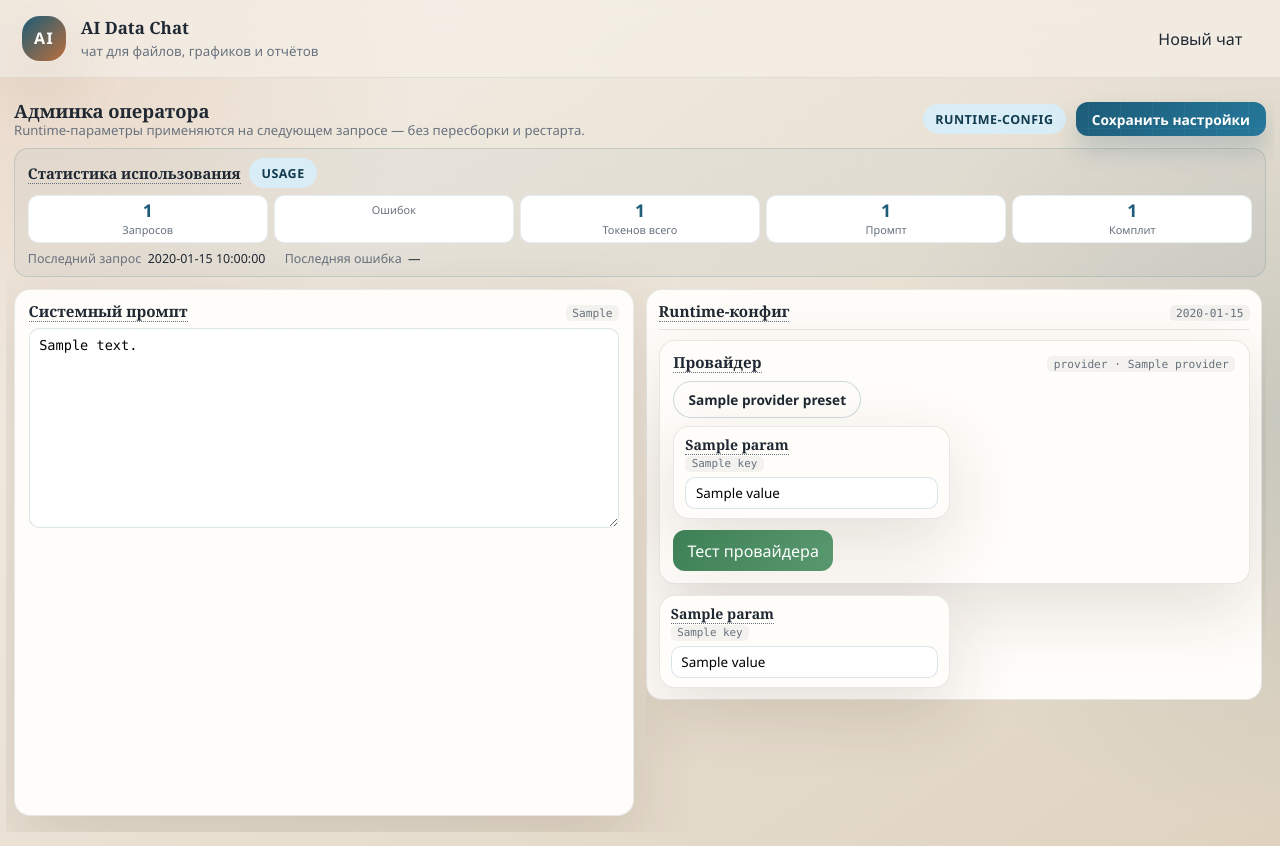
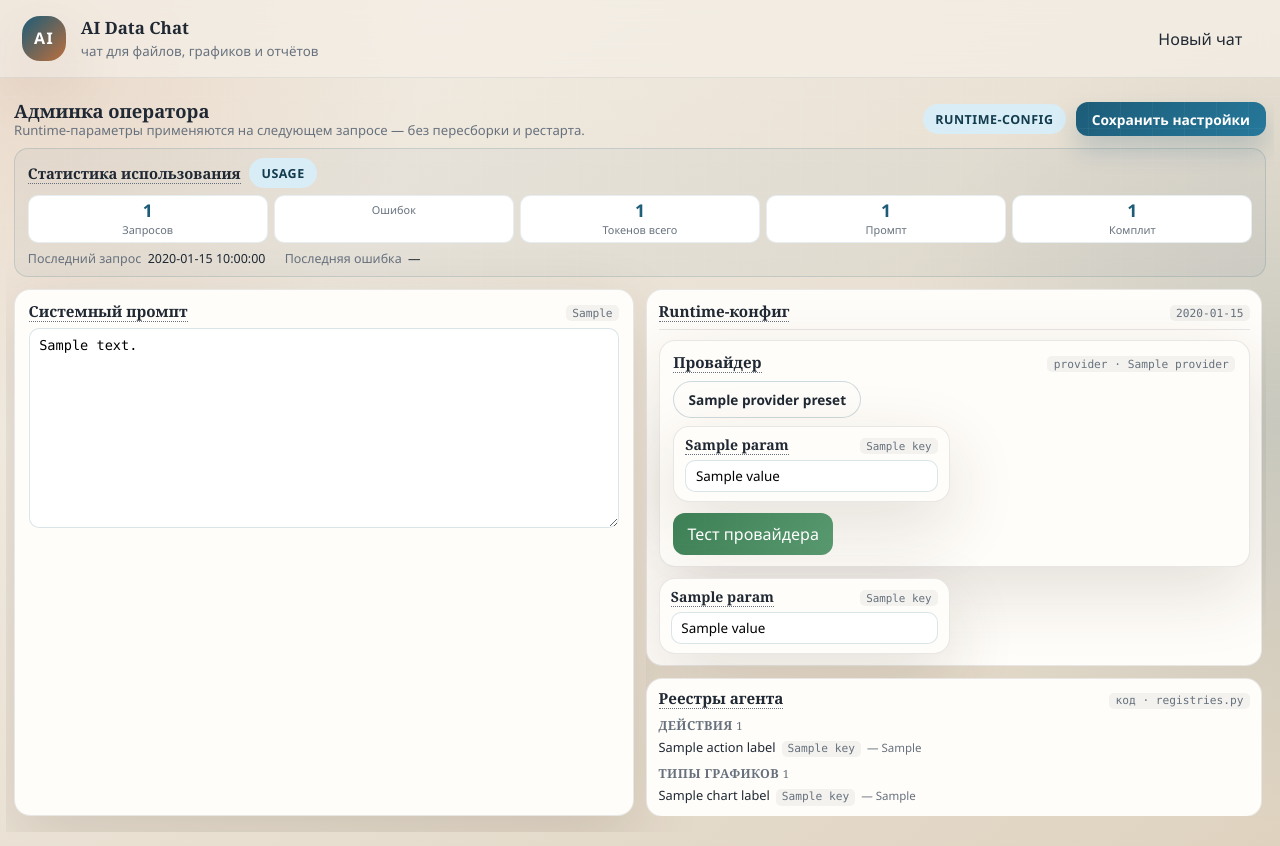
Before and after one commit to AlexLvGulyaev/ai-data-assistant, a FastAPI app: template templates/admin.html in a window 1280 px wide. Run offline with FastAPI, Linux system fonts and the light colour scheme; the template is opened without the code that fills it: most values are stand-ins (such as "Sample title", 1, 10 or a date in 2020); some libraries are stand-ins or nearby versions.

Commit message:
feat(admin): read-only agent registries section + compact one-line field heads; fix prompt height
Registries (the agent's functional core — ACTION_TYPES + CHART_TYPES with
labels/hints) were code-only in app/services/registries.py and invisible to
the operator. Added a read-only «Реестры агента» section in the right column
(under the Runtime-конфиг macro-panel) showing 5 actions + 4 chart types with
RU labels and hints — movement toward the homework goal of taking registries
out of hardcode. Full runtime-editable registry (out of hardcode) needs
generic chart rendering (Вариант 4) and is recorded as a roadmap item in
PROJECT_STATE.md Next Steps.

Compact one-line field heads: label + key now share one row (was label over
key = 2 lines) to recover ~5 vertical lines and fit the macro-panel +
registries without scroll. Long keys truncate with ellipsis; full key via
title on hover.

Fix: prompt textarea collapsed to ~1/3 panel height in <1181px windows.
Root cause — .admin-shell had min-height (not height): a flex container with
height:auto + min-height does NOT grow flex children to the min-height floor
(classic flex:1 trap), so the bounded chain broke outside the >=1181px
wide-screen media. Given .admin-shell a definite height: calc(100vh - 8rem)
makes the flex chain definite in all regimes (>=1181px media flex:1 still
grows it to page-frame). Side column now self-scrolls if content overflows.

Registries: added ACTION_TYPE_LABELS_RU / ACTION_TYPE_HINTS_RU (read-only
display labels; existing ACTION_TYPES_SET / CHART_TYPES_SET unchanged, no
pipeline regression). Cache-bust bumped to ?v=20260813c.

Co-Authored-By: Claude <noreply@anthropic.com>

```diff
--- a/static/css/styles.css
+++ b/static/css/styles.css
@@ -772,7 +772,14 @@ button,
     padding: 0.5rem 0.5rem 1rem;
     display: flex;
     flex-direction: column;
-    min-height: calc(100vh - 4rem);
+    /* ОПРЕДЕЛЁННАЯ высота (не min-height) — критично для flex-цепочки:
+       flex-контейнер с height:auto + min-height НЕ растит flex-children до
+       пола min-height (классическая ловушка), и textarea промпта коллапсирует
+       в ~1/3 панели в режимах <1181px, где page-frame — обычный блок. С
+       определённым height flex:1 form → layout → card → textarea транслирует
+       высоту корректно во ВСЕХ режимах. В ≥1181px media flex:1 1 auto всё
+       равно растит оболочку до page-frame (height служит flex-basis). */
+    height: calc(100vh - 8rem);
 }
 
 .admin-head {
@@ -1064,6 +1071,12 @@ button,
     flex-direction: column;
     gap: 0.7rem;
     min-width: 0;
+    /* Если макропанель + реестры не вмещаются по высоте — боковая колонка
+       скроллится сама, не выталкивая промпт. min-width:0 + min-height:0
+       позволяют ей сжиматься в grid-ячейке. */
+    min-height: 0;
+    overflow-y: auto;
+    padding-right: 4px;
 }
 
 /* Промпт-карточка занимает левую колонку целиком и тянется в высоту. */
@@ -1114,6 +1127,96 @@ button,
     display: flex;
     flex-direction: column;
     gap: 0.7rem;
+}
+
+/* Read-only секция «Реестры агента» — функциональное ядро (действия + типы
+   графиков). Кодовые реестры; показывают оператору, что умеет агент. */
+.admin-registries {
+    background: var(--panel-strong);
+    border: 1px solid var(--line);
+    border-radius: 16px;
+    padding: 0.6rem 0.7rem 0.65rem;
+    display: flex;
+    flex-direction: column;
+    gap: 0.5rem;
+}
+
+.admin-registries__head {
+    display: flex;
+    align-items: baseline;
+    justify-content: space-between;
+    gap: 0.5rem;
+}
+
+.admin-registries__head h2 {
+    margin: 0;
+    font-size: 0.95rem;
+}
+
+.admin-registries__group h3 {
+    margin: 0 0 0.3rem;
+    font-size: 0.78rem;
+    color: var(--muted);
+    text-transform: uppercase;
+    letter-spacing: 0.03em;
+    font-weight: 600;
+}
+
+.admin-reg__count {
+    font-size: 0.7rem;
+    color: var(--muted);
+    font-weight: 400;
+}
+
+.admin-registries__list {
+    list-style: none;
+    margin: 0;
+    padding: 0;
+    display: flex;
+    flex-direction: column;
+    gap: 0.18rem;
+}
+
+.admin-registries__list li {
+    display: flex;
+    align-items: baseline;
+    gap: 0.4rem;
+    font-size: 0.8rem;
+    line-height: 1.3;
+    min-width: 0;
+}
+
+.admin-reg__label {
+    flex: 0 1 auto;
+    min-width: 0;
+    overflow: hidden;
+    text-overflow: ellipsis;
+    white-space: nowrap;
+    font-weight: 500;
+}
+
+.admin-reg__key {
+    flex: 0 1 auto;
+    min-width: 0;
+    overflow: hidden;
+    text-overflow: ellipsis;
+    white-space: nowrap;
+    font-family: ui-monospace, "SF Mono", Menlo, monospace;
+    font-size: 0.7rem;
+    color: var(--muted);
+    background: rgba(31, 40, 51, 0.05);
+    padding: 0.05rem 0.35rem;
+    border-radius: 5px;
+}
+
+.admin-reg__hint {
+    flex: 1 1 auto;
+    min-width: 0;
+    color: var(--muted);
+    font-size: 0.72rem;
+    overflow: hidden;
+    text-overflow: ellipsis;
+    white-space: nowrap;
 }
 
 /* Тултип на лейбле параметра (чистый CSS, паттерн AI Curator).
@@ -1169,23 +1272,34 @@ button,
 .admin-card--param {
     padding: 0.5rem 0.7rem 0.55rem;
     gap: 0.3rem;
+    min-width: 0;
 }
 
-/* Лейбл и программный ключ — друг под другом, чтобы ключ (например
-   openai_max_history_messages) помещался целиком, а не вытеснялся. */
+/* Лейбл и программный ключ — в ОДНОЙ строке (label слева, key справа),
+   чтобы сэкономить вертикаль и вместить макропанель + реестры без скролла.
+   Длинный ключ (openai_max_history_messages) обрезается многоточием; полный
+   ключ доступен через title при наведении. */
 .admin-card--param .admin-card__head {
-    flex-direction: column;
-    align-items: flex-start;
-    gap: 0.05rem;
+    gap: 0.4rem;
 }
 
 .admin-card--param .admin-card__head h2 {
     font-size: 0.88rem;
+    flex: 0 1 auto;
+    min-width: 0;
+    overflow: hidden;
+    text-overflow: ellipsis;
+    white-space: nowrap;
 }
 
 .admin-card--param .admin-card__key {
     font-size: 0.68rem;
-    word-break: break-all;
+    flex: 0 1 auto;
+    min-width: 0;
+    overflow: hidden;
+    text-overflow: ellipsis;
+    white-space: nowrap;
+    text-align: right;
 }
 
 .admin-card--param .admin-input {
--- a/templates/base.html
+++ b/templates/base.html
@@ -4,9 +4,9 @@
     <meta charset="UTF-8">
     <meta name="viewport" content="width=device-width, initial-scale=1.0">
     <title>{{ page_title or "AI Data Chat" }}</title>
-    <link rel="stylesheet" href="/static/css/styles.css?v=20260813b">
+    <link rel="stylesheet" href="/static/css/styles.css?v=20260813c">
     <script src="https://unpkg.com/htmx.org@1.9.12"></script>
-    <script defer src="/static/js/app.js?v=20260813b"></script>
+    <script defer src="/static/js/app.js?v=20260813c"></script>
 </head>
 <body>
     <div class="page-backdrop"></div>
--- a/templates/partials/admin_content.html
+++ b/templates/partials/admin_content.html
@@ -45,6 +45,8 @@
                     </div>
                 </div>
             </section>
+
+            {% include "partials/admin_registries.html" %}
         </aside>
     </div>
 </form>
--- a/templates/partials/admin_param_card.html
+++ b/templates/partials/admin_param_card.html
@@ -4,7 +4,7 @@
             {{ param.label }}
             {% if param.help %}<span class="admin-tooltip__text">{{ param.help }}</span>{% endif %}
         </h2>
-        <span class="admin-card__key">{{ param.key }}</span>
+        <span class="admin-card__key" title="{{ param.key }}">{{ param.key }}</span>
     </header>
 
     {% if param.kind == "bool" %}
--- /dev/null
+++ b/templates/partials/admin_registries.html
@@ -0,0 +1,35 @@
+<section class="admin-registries">
+    <header class="admin-registries__head">
+        <h2 class="admin-tooltip">
+            Реестры агента
+            <span class="admin-tooltip__text">{% raw %}Реестры агента — разрешённые действия и типы графиков, на которых держится функциональность ассистента: enum structured output модели, список available_actions, валидация ответа и рендер графиков строятся из этих реестров. Сейчас реестры кодовые (app/services/registries.py) — добавление нового типа графика требует записи в CHART_TYPES и реализации рендера в ChartService. Вынос реестров в редактируемые runtime-параметры админки — в roadmap (PROJECT_STATE, Вариант 4: декларативный движок графиков).{% endraw %}</span>
+        </h2>
+        <span class="admin-card__key">код · registries.py</span>
+    </header>
+
+    <div class="admin-registries__group">
+        <h3>Действия <span class="admin-reg__count">{{ action_types|length }}</span></h3>
+        <ul class="admin-registries__list">
+        {% for key in action_types %}
+            <li>
+                <span class="admin-reg__label">{{ action_labels[key] }}</span>
+                <code class="admin-reg__key" title="{{ key }}">{{ key }}</code>
+                <span class="admin-reg__hint">— {{ action_hints[key] }}</span>
+            </li>
+        {% endfor %}
+        </ul>
+    </div>
+
+    <div class="admin-registries__group">
+        <h3>Типы графиков <span class="admin-reg__count">{{ chart_types|length }}</span></h3>
+        <ul class="admin-registries__list">
+        {% for key in chart_types %}
+            <li>
+                <span class="admin-reg__label">{{ chart_labels[key] }}</span>
+                <code class="admin-reg__key" title="{{ key }}">{{ key }}</code>
+                <span class="admin-reg__hint">— {{ chart_hints[key] }}</span>
+            </li>
+        {% endfor %}
+        </ul>
+    </div>
+</section>
```
Also changed, not shown: app/routes/admin.py (+12 -0 lines), app/services/registries.py (+18 -0 lines), docs/PROJECT_STATE.md (+1 -0 lines).
